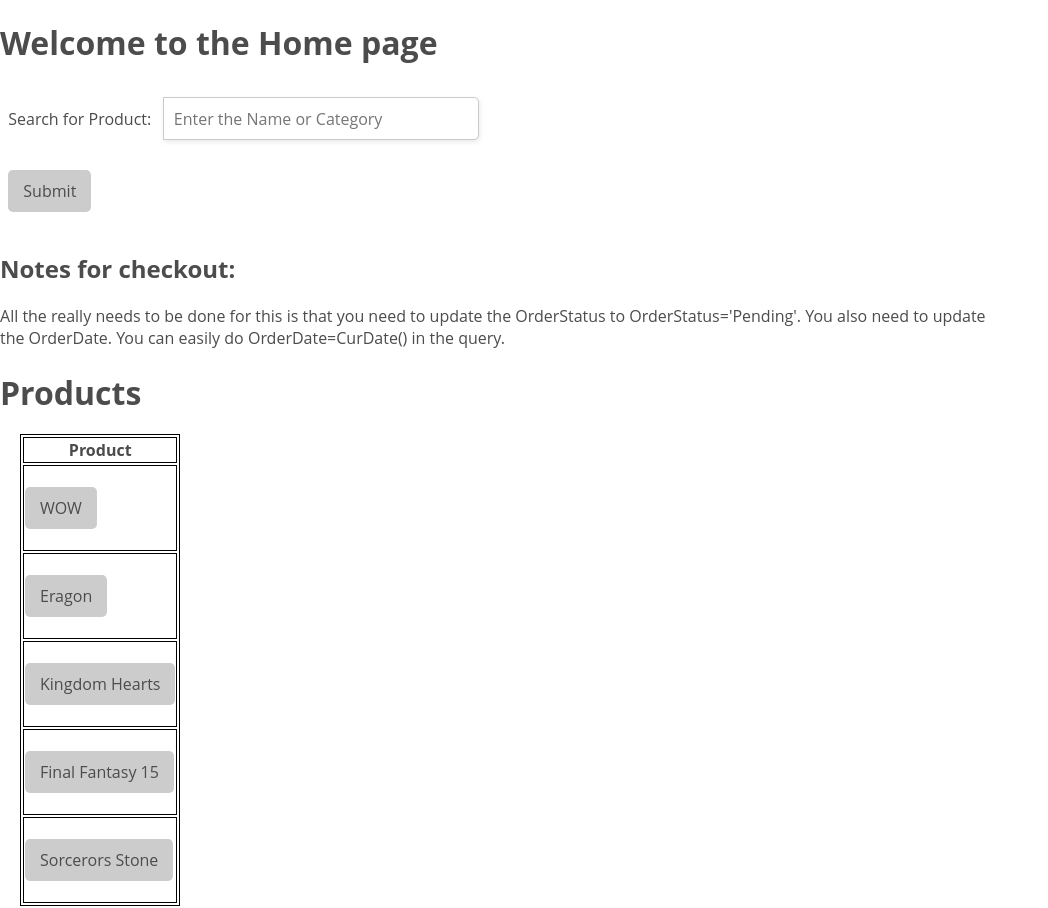
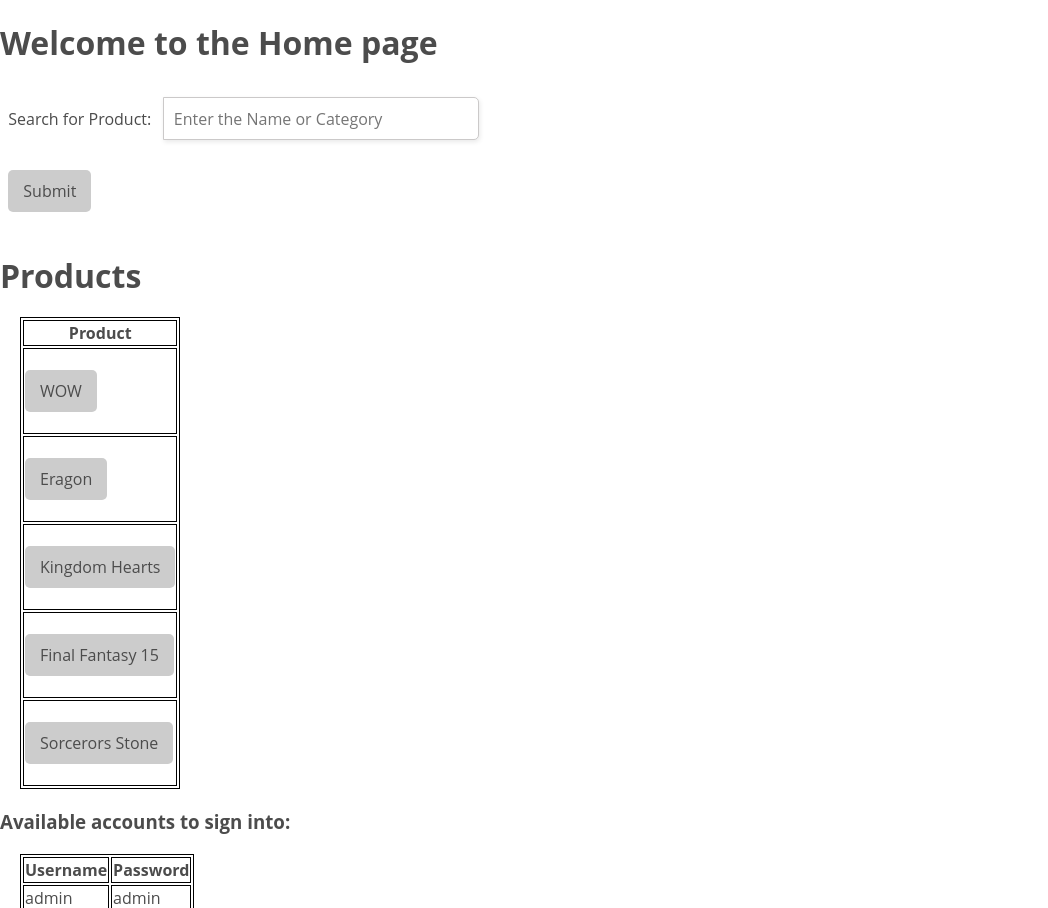
Before and after one commit to kevinlogan94/CS405, a PHP site: page / in a window 1280 px wide. Shown: the part 65-973 px from the top of the page, without its empty margins (0-1048 px from the left). Run offline with PHP 8.4, Linux system fonts and the light colour scheme; data comes from the database, SQL or seed files in the repository; some libraries are stand-ins or nearby versions.

Commit message:
Removed Checkout pseudocode

```diff
--- a/index.php
+++ b/index.php
@@ -18,12 +18,6 @@
        &nbsp; Search for Product: &nbsp;&nbsp; <input type="text" name="searchBar" size="30px" placeholder="Enter the Name or Category"><br>
        &nbsp; <input type="submit" value="Submit">
      </form>
-     <h2>Notes for checkout:</h2>
-     <p>All the really needs to be done for this is that you need to update the OrderStatus to OrderStatus='Pending'. You also need to update<br>
-	the OrderDate. You can easily do OrderDate=CurDate() in the query.
-     </p>
-
-
      <h1>Products</h1>
      <table>
       <thead>
```
